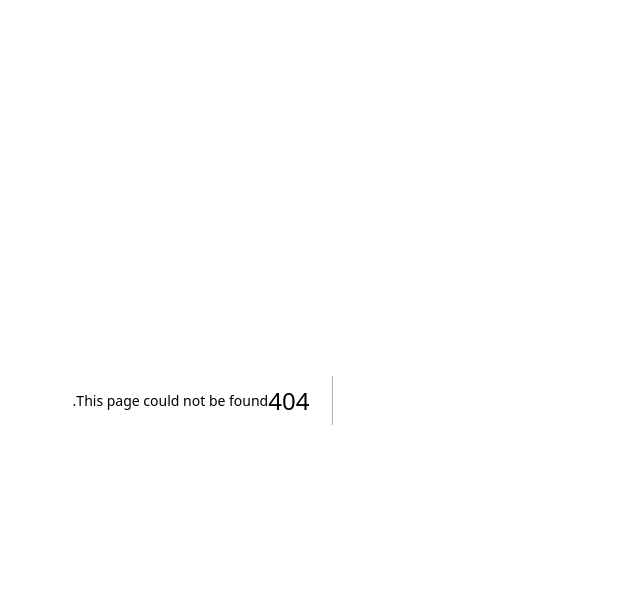
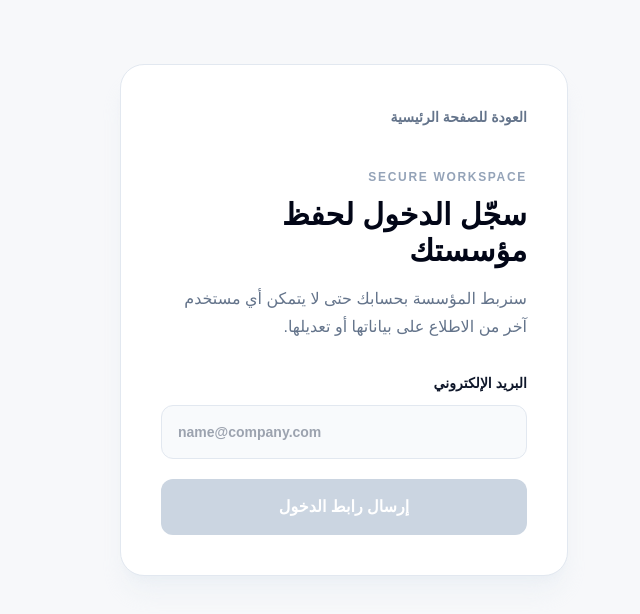
Before and after one commit to khaledhamada1996/FPA-saas-platform, a Next.js app: page /login in a window 1280 px wide. Before the commit this address had no page. Shown: the top 614 px of the page, without its empty margins (469-1109 px from the left). Built offline with nearby package versions, Linux system fonts and the light colour scheme; no server answers.

Commit message:
feat: add secure onboarding sign in

```diff
--- /dev/null
+++ b/src/app/login/page.tsx
@@ -0,0 +1,54 @@
+"use client";
+
+import { FormEvent, useState } from "react";
+import { getSupabaseBrowserClient } from "@/lib/supabase/client";
+
+export default function LoginPage() {
+  const [email, setEmail] = useState("");
+  const [status, setStatus] = useState<"idle" | "sending" | "sent">("idle");
+  const [error, setError] = useState("");
+
+  async function sendMagicLink(event: FormEvent<HTMLFormElement>) {
+    event.preventDefault();
+    setError("");
+    setStatus("sending");
+
+    try {
+      const supabase = getSupabaseBrowserClient();
+      const redirectTo = `${window.location.origin}/auth/callback?next=/start`;
+      const { error: signInError } = await supabase.auth.signInWithOtp({
+        email: email.trim(),
+        options: { emailRedirectTo: redirectTo },
+      });
+
+      if (signInError) throw signInError;
+      setStatus("sent");
+    } catch (caughtError) {
+      setError(caughtError instanceof Error ? caughtError.message : "تعذر إرسال رابط الدخول.");
+      setStatus("idle");
+    }
+  }
+
+  return (
+    <main className="min-h-screen bg-[#f7f8fa] px-6 py-16 text-[#172033]" dir="rtl">
+      <section className="mx-auto max-w-md rounded-3xl border border-slate-200 bg-white p-8 shadow-xl shadow-slate-200/40 sm:p-10">
+        <a href="/" className="text-sm font-semibold text-slate-500 hover:text-slate-900">العودة للصفحة الرئيسية</a>
+        <p className="mt-10 text-xs font-bold tracking-[0.14em] text-slate-400">SECURE WORKSPACE</p>
+        <h1 className="mt-3 text-3xl font-bold text-slate-950">سجّل الدخول لحفظ مؤسستك</h1>
+        <p className="mt-4 leading-7 text-slate-500">سنربط المؤسسة بحسابك حتى لا يتمكن أي مستخدم آخر من الاطلاع على بياناتها أو تعديلها.</p>
+
+        {status === "sent" ? (
+          <div className="mt-8 rounded-2xl bg-emerald-50 p-5 text-sm leading-7 text-emerald-800">أرسلنا رابط دخول إلى بريدك. افتحه من البريد نفسه لإكمال الدخول والعودة إلى إعداد المؤسسة.</div>
+        ) : (
+          <form className="mt-8 space-y-5" onSubmit={sendMagicLink}>
+            <label className="block text-sm font-bold text-slate-900">البريد الإلكتروني
+              <input type="email" value={email} onChange={(event) => setEmail(event.target.value)} required placeholder="name@company.com" className="mt-3 w-full rounded-xl border border-slate-200 bg-slate-50 px-4 py-4 text-left outline-none transition focus:border-slate-500 focus:bg-white" dir="ltr" />
+            </label>
+            {error && <p className="rounded-xl bg-red-50 p-4 text-sm text-red-700">{error}</p>}
+            <button type="submit" disabled={!email.trim() || status === "sending"} className="w-full rounded-xl bg-slate-950 px-6 py-4 font-bold text-white transition hover:bg-slate-800 disabled:cursor-not-allowed disabled:bg-slate-300">{status === "sending" ? "جارٍ إرسال الرابط..." : "إرسال رابط الدخول"}</button>
+          </form>
+        )}
+      </section>
+    </main>
+  );
+}
```
